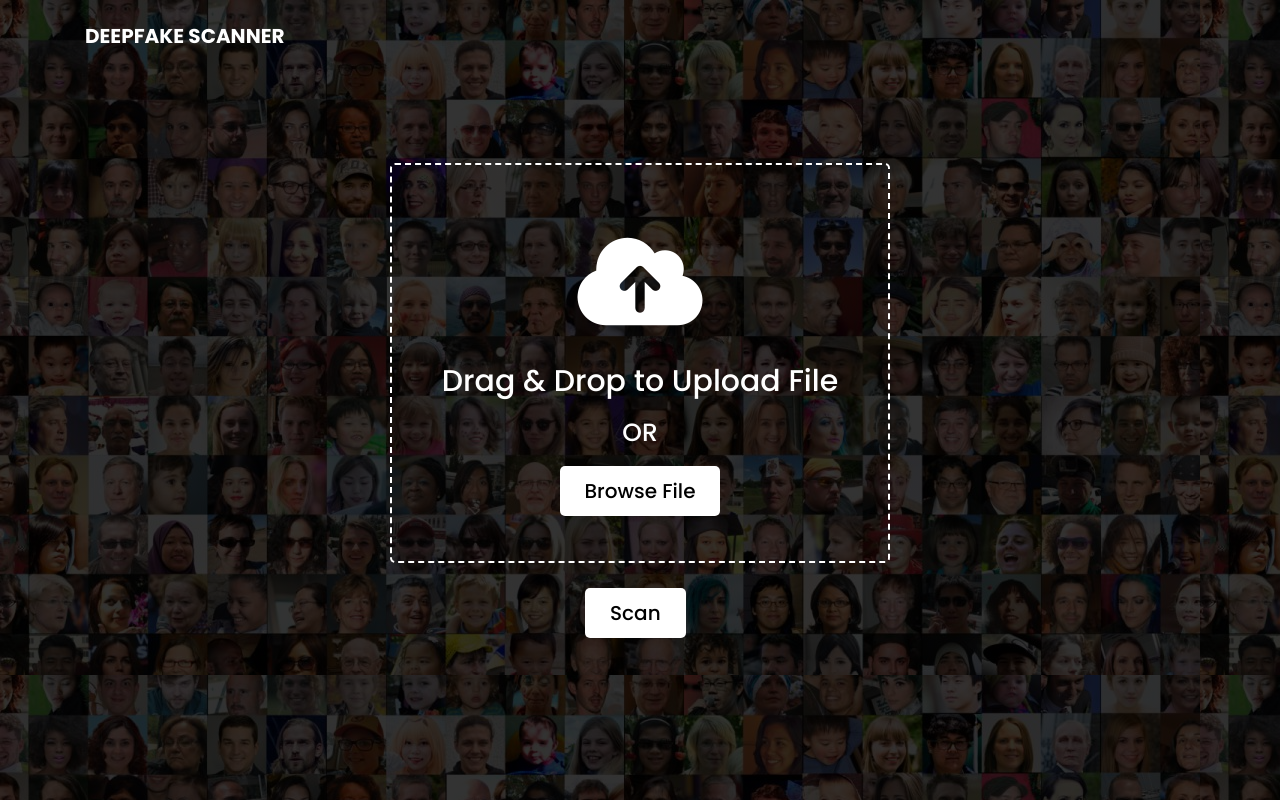
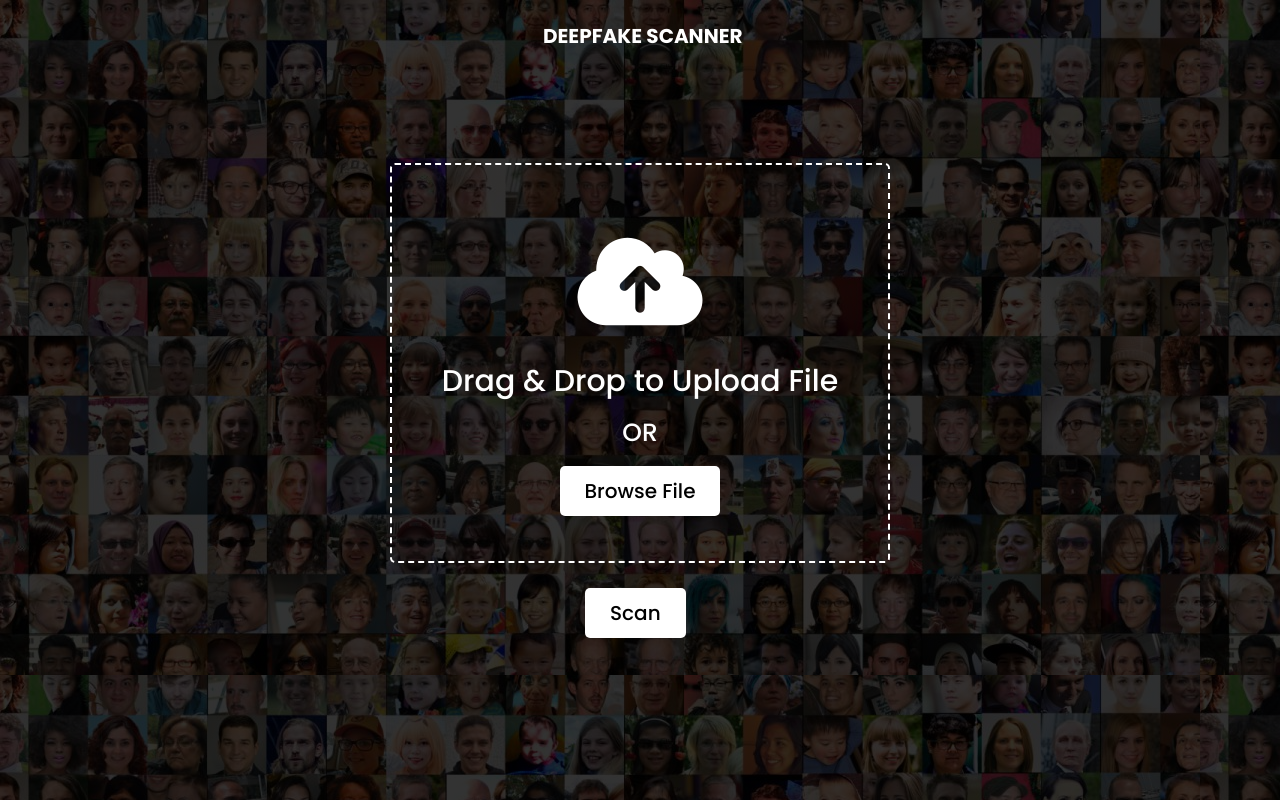
Before and after one commit to anjalikaushik20/DF-Scan-Website, a plain HTML site: page index.html in a window 1280 px wide. Drawn offline with Linux system fonts and the light colour scheme.

Commit message:
navbar-text-align

```diff
--- a/style.css
+++ b/style.css
@@ -76,6 +76,8 @@ body{
 
 .navbar {
   transition: all 0.4s;
+  text-transform: capitalize;
+  margin-left: 40%;
 }
 
 .navbar .nav-link {
```
